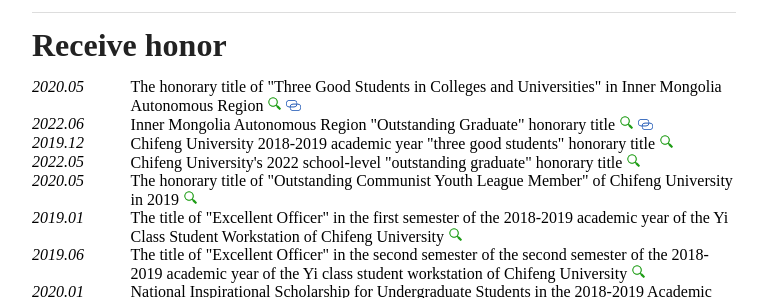
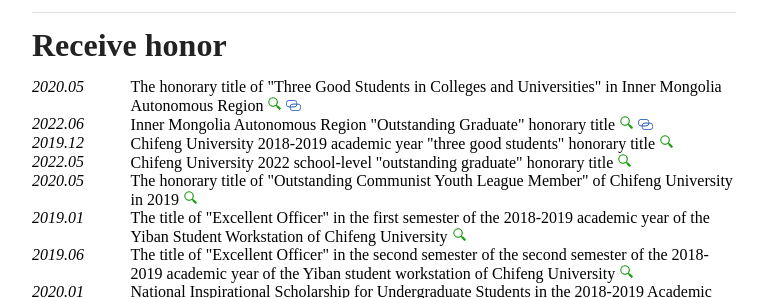
Before and after one commit to lsjsss/lsjsss.github.io, a plain HTML site: page resume/index_en.html in a window 1280 px wide. Shown: the part 3213-3511 px from the top of the page, without its empty margins (256-1023 px from the left). Drawn offline with Linux system fonts and the light colour scheme.

Commit message:
Update index_en

```diff
--- a/resume/index_en.html
+++ b/resume/index_en.html
@@ -876,7 +876,7 @@
                         <th style="vertical-align: top;"><i>2022.05</i></th>
                         <th></th>
                         <th>
-                          Chifeng University's 2022 school-level "outstanding graduate" honorary title
+                          Chifeng University 2022 school-level "outstanding graduate" honorary title
                           <a title="View Certificate of Honor" type="button" value="SchoolExcellentGraduate" onclick="SchoolExcellentGraduate()">
                             <img style="width: 15px;" src="./img/Search.png">
                           </a>
@@ -898,7 +898,7 @@
                         <th style="vertical-align: top;"><i>2019.01</i></th>
                         <th></th>
                         <th>
-                          The title of "Excellent Officer" in the first semester of the 2018-2019 academic year of the Yi Class Student Workstation of Chifeng University
+                          The title of "Excellent Officer" in the first semester of the 2018-2019 academic year of the Yiban Student Workstation of Chifeng University
                           <a title="View Certificate of Honor" type="button" value="ExcellentWorker1" onclick="ExcellentWorker1()">
                             <img style="width: 15px;" src="./img/Search.png">
                           </a>
@@ -909,7 +909,7 @@
                         <th style="vertical-align: top;"><i>2019.06</i></th>
                         <th></th>
                         <th>
-                          The title of "Excellent Officer" in the second semester of the second semester of the 2018-2019 academic year of the Yi class student workstation of Chifeng University
+                          The title of "Excellent Officer" in the second semester of the second semester of the 2018-2019 academic year of the Yiban student workstation of Chifeng University
                           <a title="View Certificate of Honor" type="button" value="ExcellentWorker2" onclick="ExcellentWorker2()">
                             <img style="width: 15px;" src="./img/Search.png">
                           </a>
```
